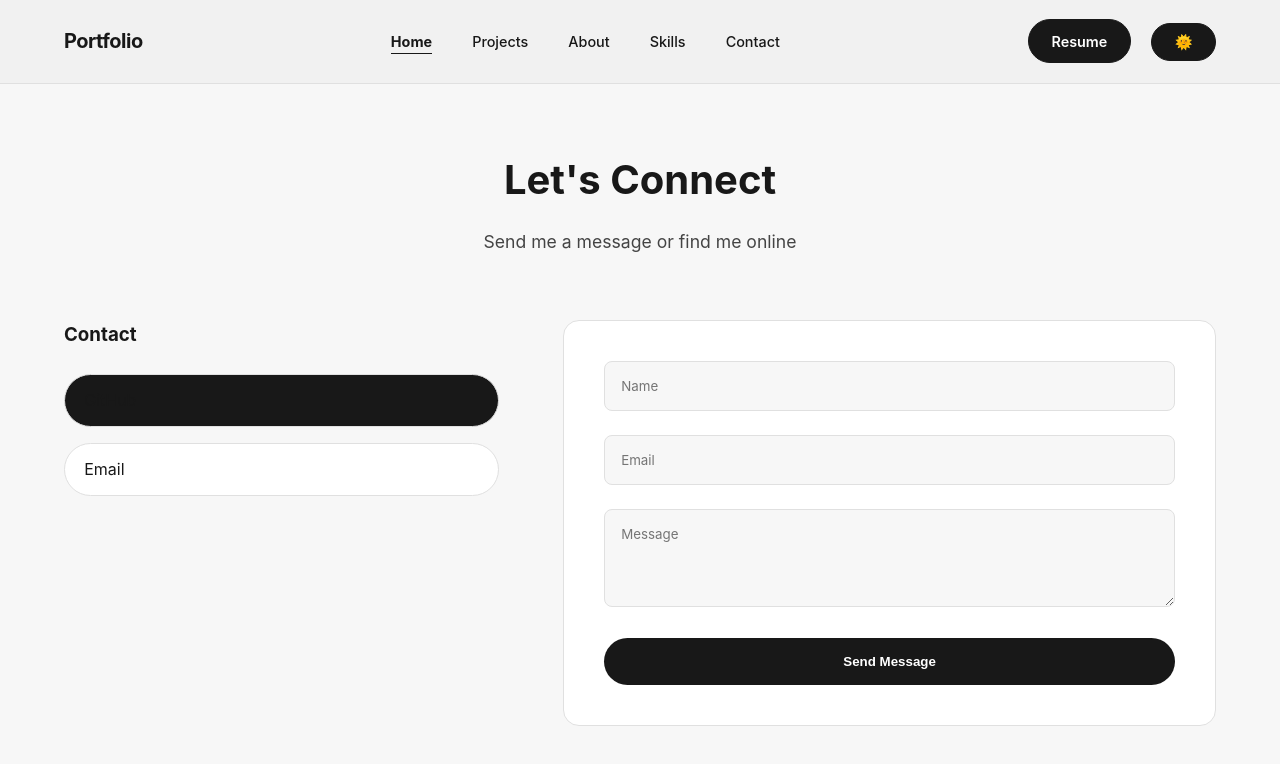
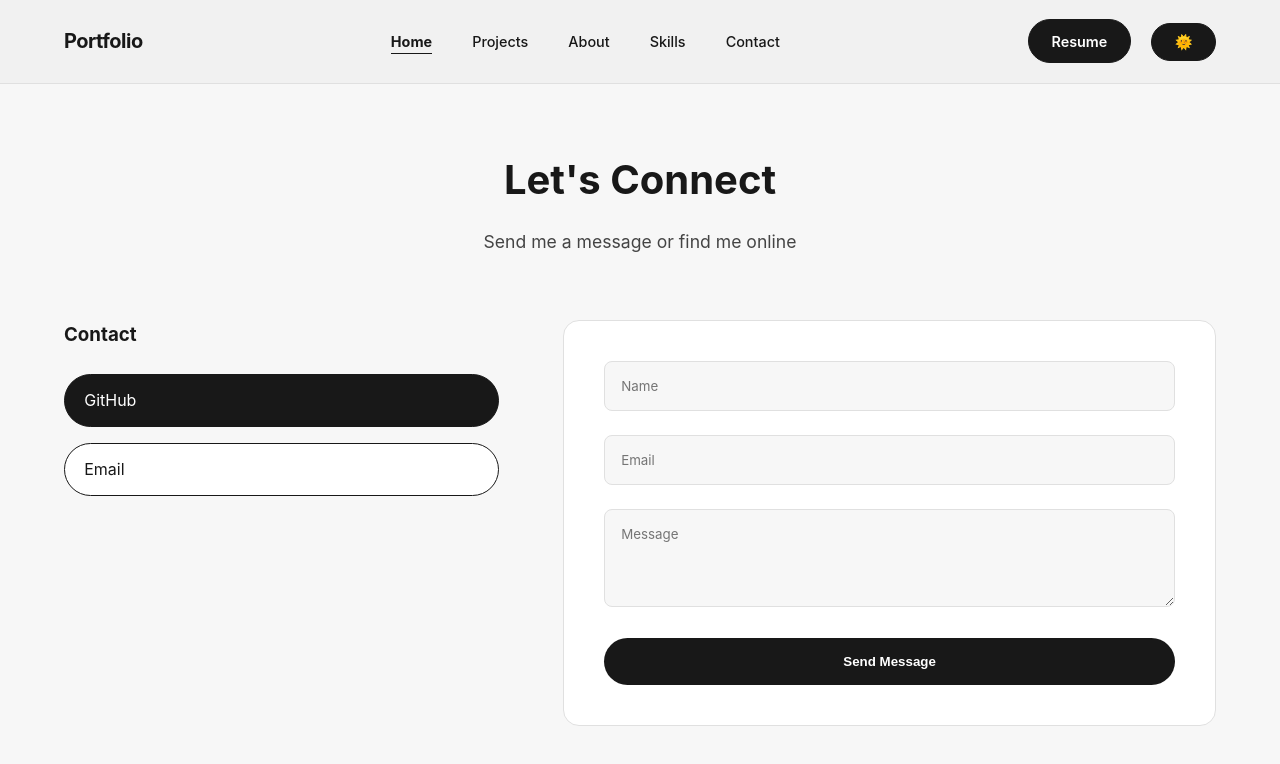
Before and after one commit to Giancyril/portfolio-website, a plain HTML site: page index.html in a window 1280 px wide. In both pictures the pointer is over the link "GitHub". Shown: the part 2996-3760 px from the top of the page. Drawn offline with Linux system fonts and the light colour scheme.

Commit message:
fixed contact button text contrast in light mode

```diff
--- a/style.css
+++ b/style.css
@@ -768,6 +768,26 @@ body.light-mode .hero-image {
     box-shadow: 0 0 0 1px rgba(255, 255, 255, 0.2);
 }
 
+body.light-mode .social-link {
+    background: #ffffff;
+    color: #181818 !important;
+    border-color: #181818;
+}
+
+body.light-mode .social-link span {
+    color: #181818 !important;
+}
+
+body.light-mode .social-link:hover {
+    background: #181818;
+    color: #ffffff !important;
+    border-color: #181818;
+}
+
+body.light-mode .social-link:hover span {
+    color: #ffffff !important;
+}
+
 .form-input {
   width: 100%;
   padding: 1rem;
```
